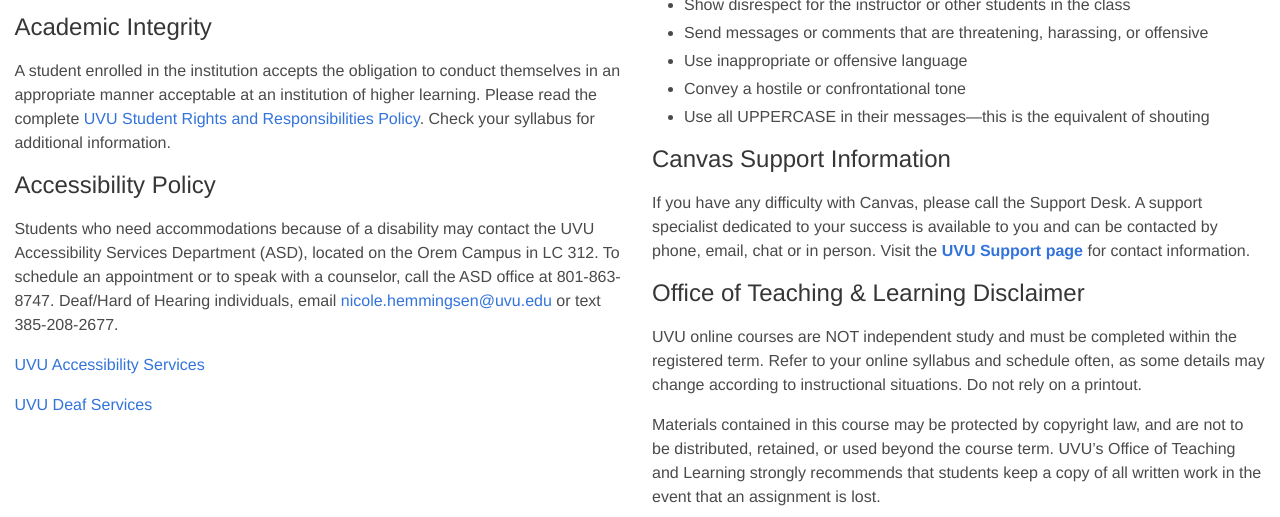
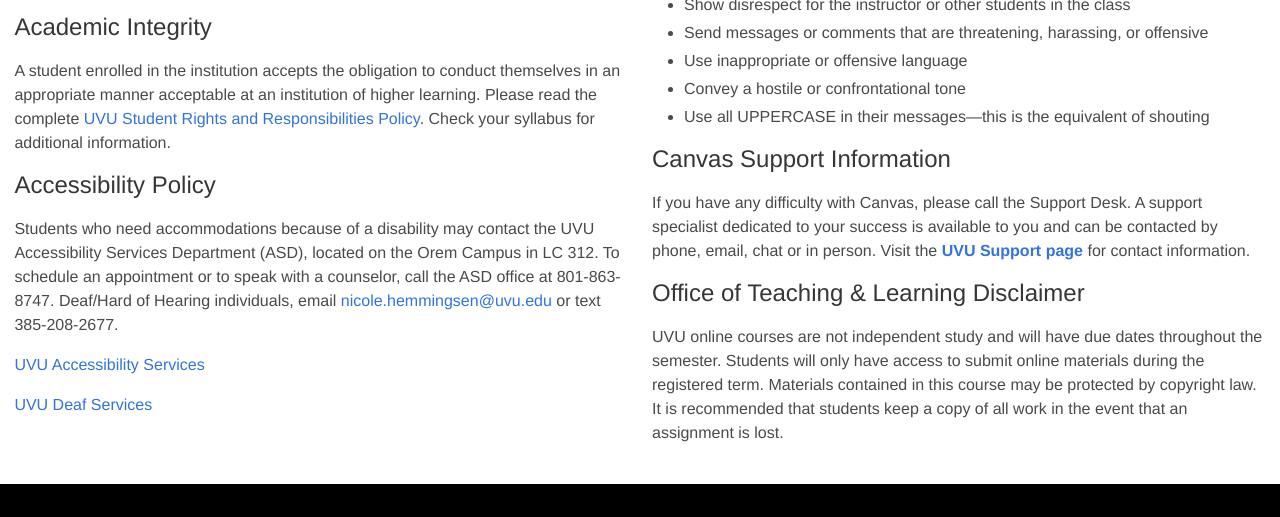
Before and after one commit to drbe4t/Online-Success-Project, a website: page index.html in a window 1280 px wide. Shown: the part 3546-4063 px from the top of the page. Drawn offline with Linux system fonts and the light colour scheme.

Commit message:
updated OTL disclaimer

```diff
--- a/index.html
+++ b/index.html
@@ -236,16 +236,7 @@
           </p>
           <h4 class="is-size-4">
             Office of Teaching & Learning Disclaimer</h4>
-          <p>UVU online courses are NOT independent study and must be completed within the registered term. Refer to
-            your online syllabus and schedule often, as some details may change according to instructional situations.
-            Do not rely on a printout.
-          </p>
-          <p>
-            Materials contained in this course may be protected by copyright law, and are not to be distributed,
-            retained, or used beyond the course term.
-
-            UVU’s Office of Teaching and Learning strongly recommends that students keep a copy of all written work in
-            the event that an assignment is lost.
+          <p>UVU online courses are not independent study and will have due dates throughout the semester. Students will only have access to submit online materials during the registered term. Materials contained in this course may be protected by copyright law. It is recommended that students keep a copy of all work in the event that an assignment is lost.
           </p>
         </div>
       </div>
```
